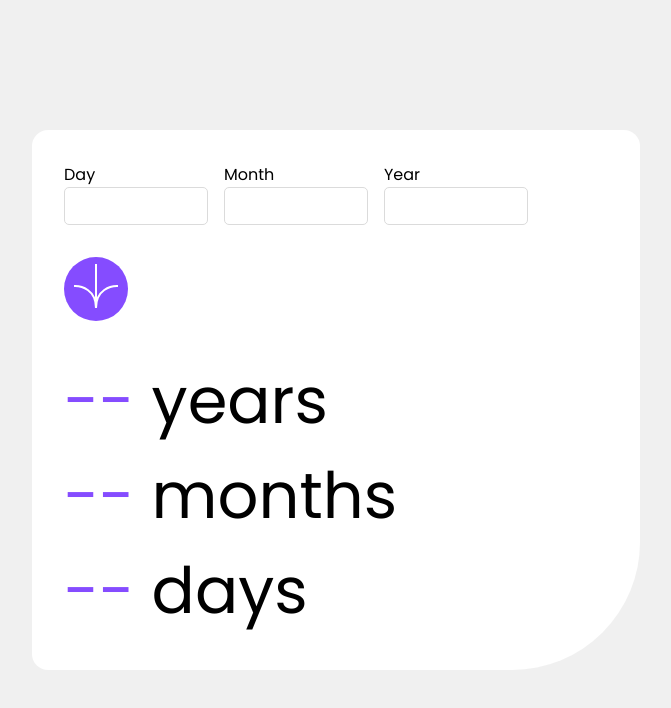
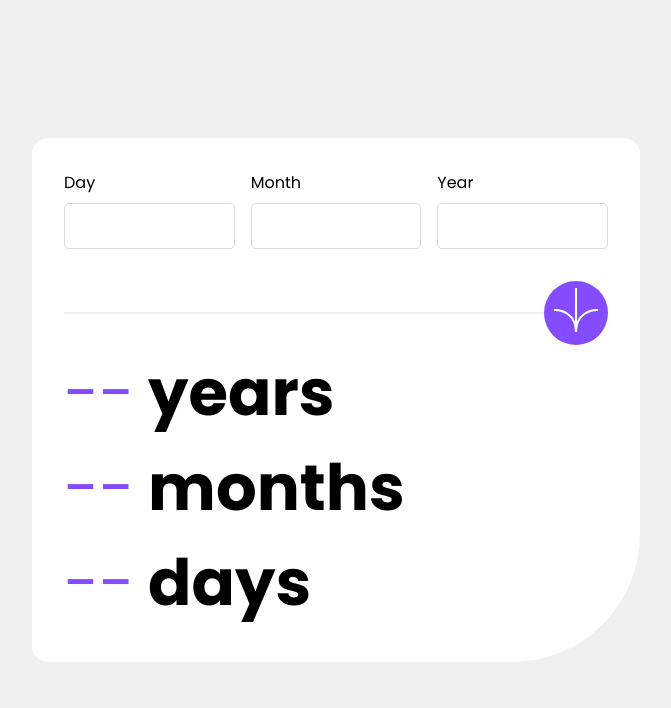
Before and after one commit to DemoStephen/age-calculator-app-main, a plain HTML site: page index.html in a window 1280 px wide. Shown: the whole page, without its empty margins (304-975 px from the left). Drawn offline with Linux system fonts and the light colour scheme.

Commit message:
Modified created files

```diff
--- a/index.html
+++ b/index.html
@@ -24,7 +24,10 @@
           <input type="number" name="year" id="yearInput">
         </label>
       </div>
-      <button><img src="./assets/images/icon-arrow.svg" alt="icon-arrow"></button>
+      <div id="submitBtn">
+        <hr>
+        <button><img src="./assets/images/icon-arrow.svg" alt="icon-arrow"></button>
+      </div>
     </form>
     <div class="formOutput">
       <p><span>--</span> years</p>
--- a/style.css
+++ b/style.css
@@ -1,6 +1,10 @@
 @font-face {
     font-family: 'Poppins';
     src: url('./assets/fonts/Poppins-Regular.ttf');
+}
+@font-face {
+    font-family: 'Poppins bold';
+    src: url('./assets/fonts/Poppins-Bold.ttf');
 }
 :root{
     --white: hsl(0, 0%, 100%);
@@ -34,21 +38,24 @@ main{
 }
 .formContainer{
     display: flex;
+    flex-direction: row;
+    justify-content: space-between;
+    margin: 0 0 2rem 0;
     gap: 1rem;
-    margin: 0 0 2rem 0;
 }
 #dayInput,
 #monthInput,
 #yearInput{
-    padding: 0.5rem;
-    width: 9rem;
+    padding: 0.75rem;
     border-radius: 5px;
     border: 1.5px solid var(--lightGrey);
     outline: none;
+    width: 100%;
 }
 label{
     display: flex;
     flex-direction: column;
+    gap: 0.5rem;
 }
 button{
     width: 4rem;
@@ -58,7 +65,19 @@ button{
     outline: none;
     background-color: var(--purple);
     cursor: pointer;
-    margin: 0 0 2rem 0;
+    position: absolute;
+    right: 0;
+}
+#submitBtn{
+    display: flex;
+    justify-content: space-between;
+    position: relative;
+    height: 4rem;
+    align-items: center;
+}
+hr{
+    width: 100%;
+    border: 1.5px solid var(--offWhite);
 }
 image{
     padding: 0.5rem;
@@ -67,6 +86,7 @@ image{
 }
 p{
     font-size: 4rem;
+    font-family:'Poppins bold';
 }
 p span{
     color: var(--purple);
```
